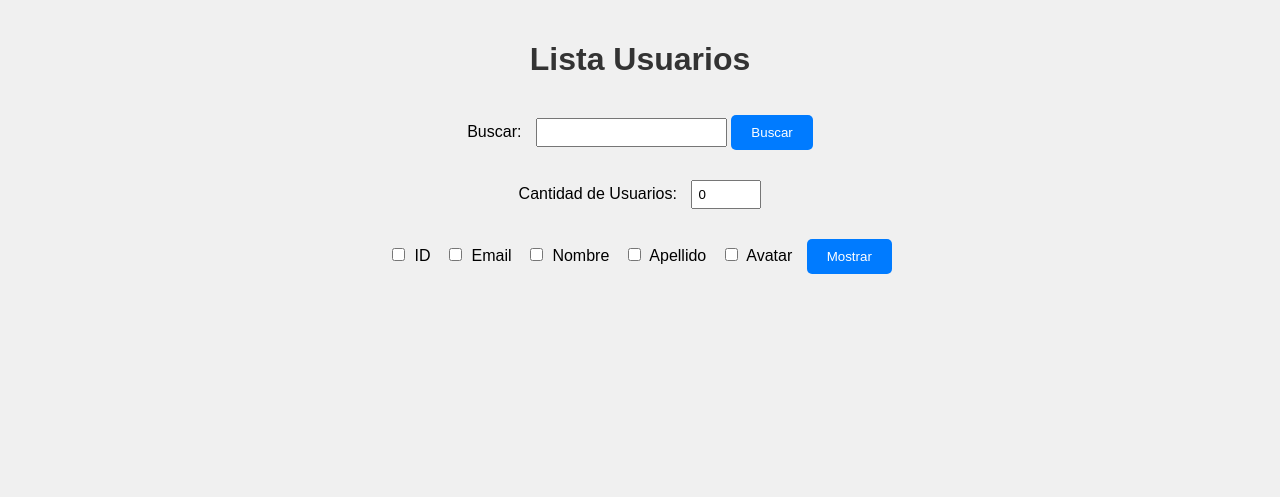
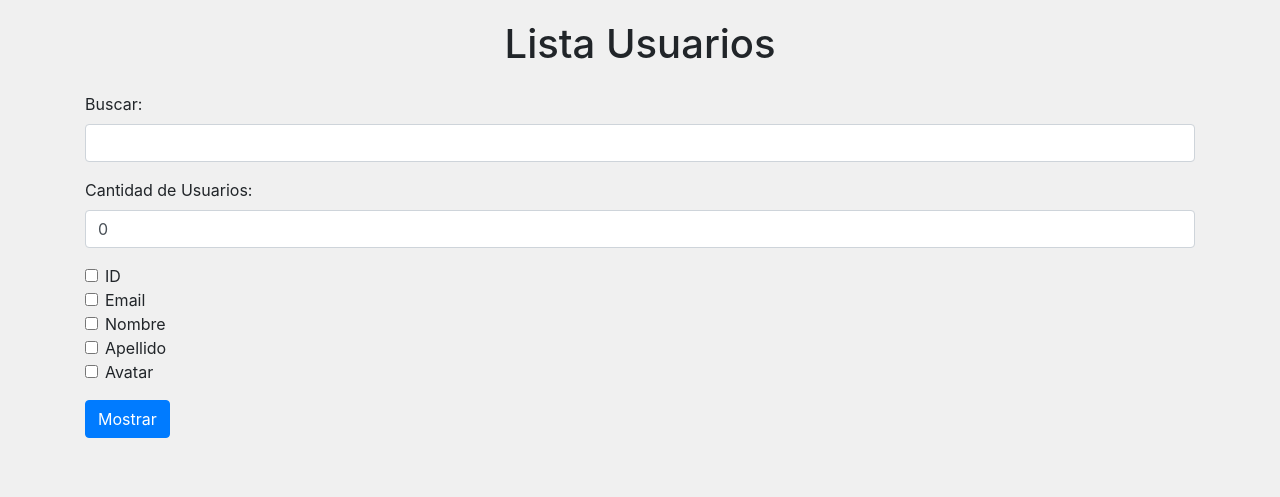
Before and after one commit to FranciscoCardo09/PG3_ITSVillada2023, a Django app: page / in a window 1280 px wide. Shown: the top 497 px of the page. Run offline with Django 5.2, Linux system fonts and the light colour scheme; data that the repository does not hold is empty; some libraries are stand-ins or nearby versions.

Commit message:
Template con boostrap

```diff
--- a/Django/mysite/template/index.html
+++ b/Django/mysite/template/index.html
@@ -1,128 +1,96 @@
 <!DOCTYPE html>
 <html lang="en">
+
 <head>
     <meta charset="UTF-8">
     <meta name="viewport" content="width=device-width, initial-scale=1.0">
     <title>Lista Usuarios</title>
+    <!-- Bootstrap CSS -->
+    <link href="https://stackpath.bootstrapcdn.com/bootstrap/4.5.2/css/bootstrap.min.css" rel="stylesheet">
+    <style>
+        body {
+            background-color: #f0f0f0;
+            padding: 20px;
+        }
+
+        table {
+            background-color: white;
+        }
+
+        td img {
+            border-radius: 50%;
+        }
+    </style>
 </head>
+
 <body>
-    <h1>Lista Usuarios</h1>
+    <div class="container">
+        <h1 class="text-center mb-4">Lista Usuarios</h1>
 
-    <form method="get">
-        <div>
-            <label for="search">Buscar: </label>
-            <input type="text" id="search" name="search" value="{{ search_query }}">
-            <button type="submit">Buscar</button>
+        <form method="get" class="mb-4">
+            <div class="form-group">
+                <label for="search">Buscar:</label>
+                <input type="text" id="search" name="search" class="form-control" value="{{ search_query }}">
             </div>
-        <div>
-            <label for="user_count">Cantidad de Usuarios: </label>
-            <input type="number" id="user_count" name="user_count" value="{{ user_count }}" min="1" max="100">
+            <div class="form-group">
+                <label for="user_count">Cantidad de Usuarios:</label>
+                <input type="number" id="user_count" name="user_count" class="form-control" value="{{ user_count }}" min="1" max="100">
             </div>
-        <div>
-            <label><input type="checkbox" name="fields" value="id" {% if 'id' in selected_fields %}checked{% endif %}> ID</label>
-            <label><input type="checkbox" name="fields" value="email" {% if 'email' in selected_fields %}checked{% endif %}> Email</label>
-            <label><input type="checkbox" name="fields" value="first_name" {% if 'first_name' in selected_fields %}checked{% endif %}> Nombre</label>
-            <label><input type="checkbox" name="fields" value="last_name" {% if 'last_name' in selected_fields %}checked{% endif %}> Apellido</label>
-            <label><input type="checkbox" name="fields" value="avatar" {% if 'avatar' in selected_fields %}checked{% endif %}> Avatar</label>
-            <button type="submit">Mostrar</button>
+            <div class="form-group">
+                <div class="form-check">
+                    <input type="checkbox" id="id" name="fields" value="id" class="form-check-input" {% if 'id' in selected_fields %}checked{% endif %}>
+                    <label for="id" class="form-check-label">ID</label>
                 </div>
+                <div class="form-check">
+                    <input type="checkbox" id="email" name="fields" value="email" class="form-check-input" {% if 'email' in selected_fields %}checked{% endif %}>
+                    <label for="email" class="form-check-label">Email</label>
+                </div>
+                <div class="form-check">
+                    <input type="checkbox" id="first_name" name="fields" value="first_name" class="form-check-input" {% if 'first_name' in selected_fields %}checked{% endif %}>
+                    <label for="first_name" class="form-check-label">Nombre</label>
+                </div>
+                <div class="form-check">
+                    <input type="checkbox" id="last_name" name="fields" value="last_name" class="form-check-input" {% if 'last_name' in selected_fields %}checked{% endif %}>
+                    <label for="last_name" class="form-check-label">Apellido</label>
+                </div>
+                <div class="form-check">
+                    <input type="checkbox" id="avatar" name="fields" value="avatar" class="form-check-input" {% if 'avatar' in selected_fields %}checked{% endif %}>
+                    <label for="avatar" class="form-check-label">Avatar</label>
+                </div>
+            </div>
+            <button type="submit" class="btn btn-primary">Mostrar</button>
         </form>
 
-    <table>
-        <thead>
+        <table class="table table-striped">
+            <thead class="thead-dark">
                 <tr>
-                {% if 'id' in selected_fields %}<th>ID</th>{% endif %}
-                {% if 'email' in selected_fields %}<th>Email</th>{% endif %}
-                {% if 'first_name' in selected_fields %}<th>Nombre</th>{% endif %}
-                {% if 'last_name' in selected_fields %}<th>Apellido</th>{% endif %}
-                {% if 'avatar' in selected_fields %}<th>Avatar</th>{% endif %}
+                    {% if 'id' in selected_fields %}
+                    <th>ID</th>{% endif %} {% if 'email' in selected_fields %}
+                    <th>Email</th>{% endif %} {% if 'first_name' in selected_fields %}
+                    <th>Nombre</th>{% endif %} {% if 'last_name' in selected_fields %}
+                    <th>Apellido</th>{% endif %} {% if 'avatar' in selected_fields %}
+                    <th>Avatar</th>{% endif %}
                 </tr>
             </thead>
             <tbody>
                 {% for user in user_list %}
                 <tr>
-                    {% if 'id' in selected_fields %}<td>{{ user.id }}</td>{% endif %}
-                    {% if 'email' in selected_fields %}<td>{{ user.email }}</td>{% endif %}
-                    {% if 'first_name' in selected_fields %}<td>{{ user.first_name }}</td>{% endif %}
-                    {% if 'last_name' in selected_fields %}<td>{{ user.last_name }}</td>{% endif %}
-                    {% if 'avatar' in selected_fields %}<td><img src="{{ user.avatar }}" alt="Avatar" width="50"></td>{% endif %}
+                    {% if 'id' in selected_fields %}
+                    <td>{{ user.id }}</td>{% endif %} {% if 'email' in selected_fields %}
+                    <td>{{ user.email }}</td>{% endif %} {% if 'first_name' in selected_fields %}
+                    <td>{{ user.first_name }}</td>{% endif %} {% if 'last_name' in selected_fields %}
+                    <td>{{ user.last_name }}</td>{% endif %} {% if 'avatar' in selected_fields %}
+                    <td><img src="{{ user.avatar }}" alt="Avatar" width="50"></td>{% endif %}
                 </tr>
                 {% endfor %}
             </tbody>
         </table>
+    </div>
+
+    <!-- Bootstrap JS and dependencies -->
+    <script src="https://code.jquery.com/jquery-3.5.1.slim.min.js"></script>
+    <script src="https://cdn.jsdelivr.net/npm/@popperjs/core@2.11.6/dist/umd/popper.min.js"></script>
+    <script src="https://stackpath.bootstrapcdn.com/bootstrap/4.5.2/js/bootstrap.min.js"></script>
 </body>
+
 </html>
-
-<style>
-    body {
-        font-family: Arial, sans-serif;
-        background-color: #f0f0f0;
-        margin: 0;
-        padding: 20px;
-    }
-
-    h1 {
-        text-align: center;
-        color: #333;
-    }
-
-    form {
-        display: flex;
-        flex-direction: column;
-        align-items: center;
-        margin-bottom: 20px;
-    }
-
-    form div {
-        margin: 10px 0;
-    }
-
-    label {
-        margin-right: 10px;
-    }
-
-    input[type="text"], input[type="number"], button {
-        padding: 5px;
-        margin: 5px 0;
-    }
-
-    input[type="checkbox"] {
-        margin-right: 5px;
-    }
-
-    button {
-        padding: 10px 20px;
-        background-color: #007bff;
-        color: white;
-        border: none;
-        cursor: pointer;
-        border-radius: 5px;
-    }
-
-    button:hover {
-        background-color: #0056b3;
-    }
-
-    table {
-        width: 80%;
-        margin: 0 auto;
-        border-collapse: collapse;
-        background-color: white;
-    }
-
-    th, td {
-        padding: 10px;
-        border: 1px solid #ddd;
-        text-align: center;
-    }
-
-    th {
-        background-color: #007bff;
-        color: white;
-    }
-
-    td img {
-        border-radius: 50%;
-    }
-
-</style>
```
Also changed, not shown: 2 other files. Lines whose indentation alone changed are shown as unchanged.
